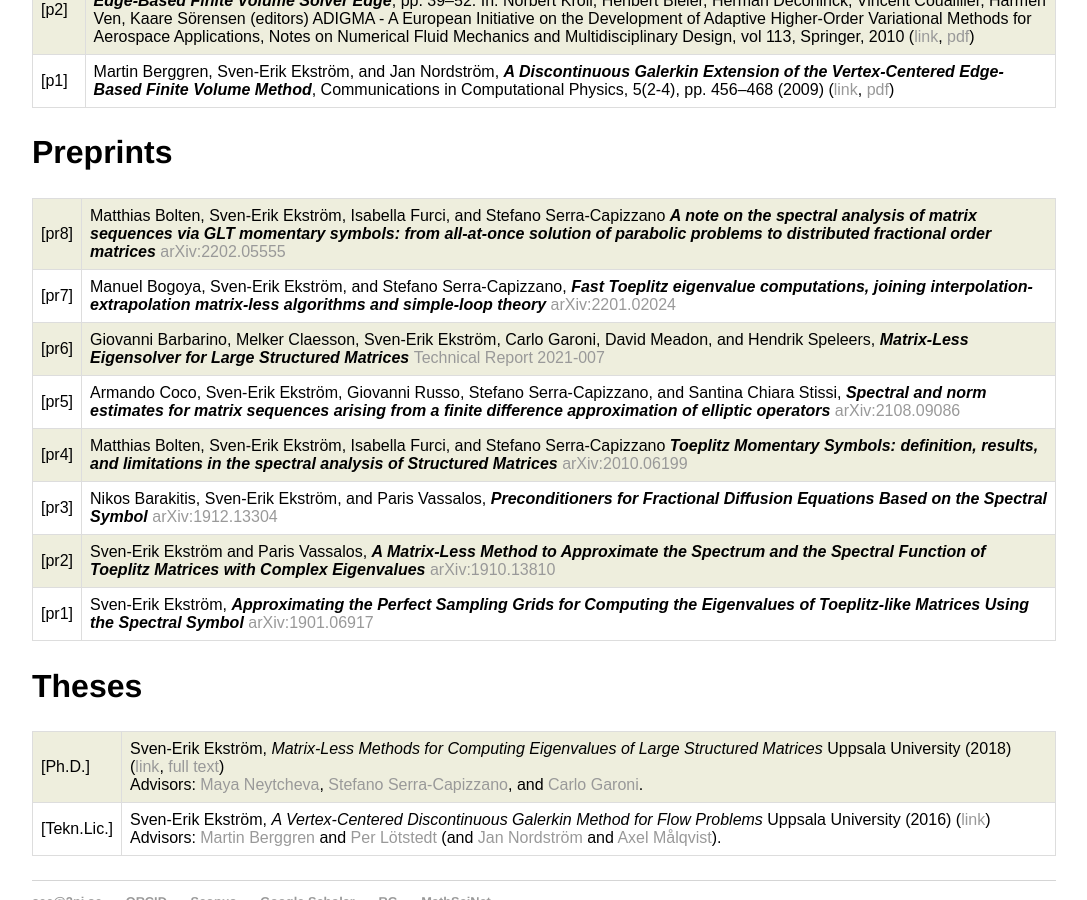
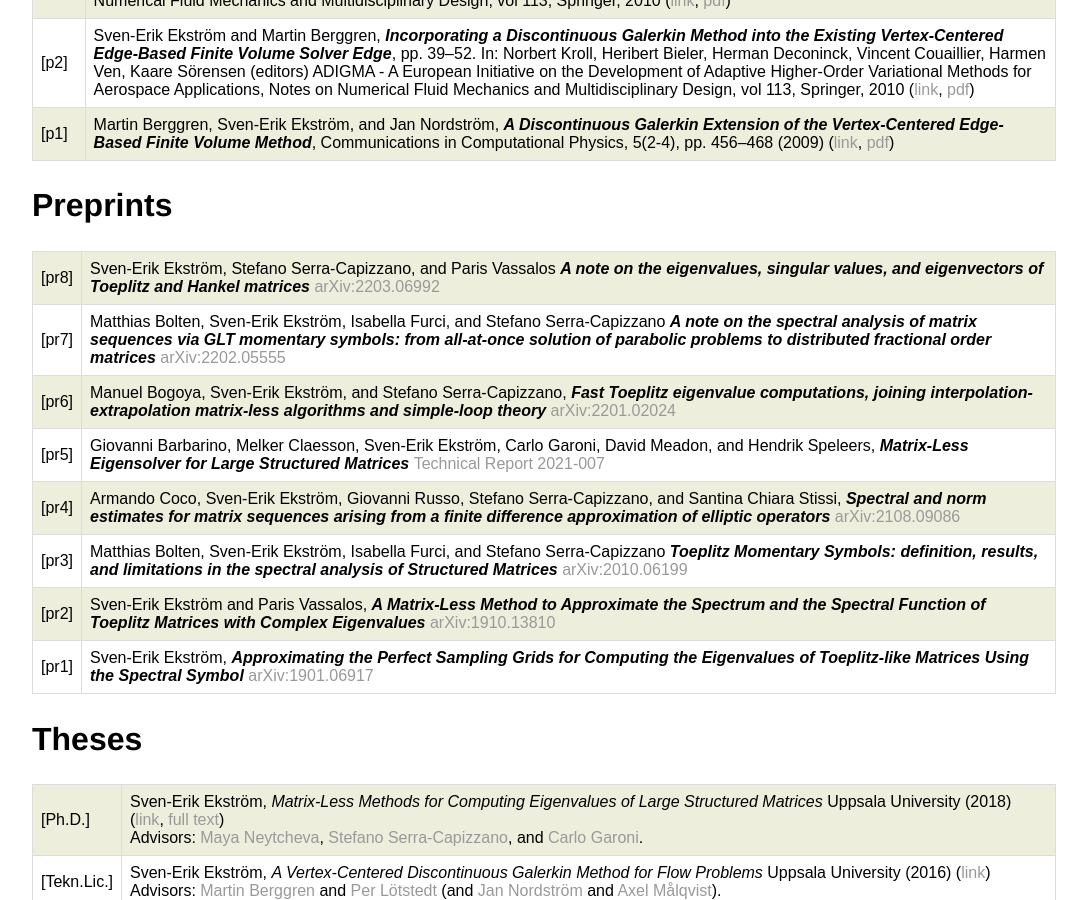
Before and after one commit to sverek/sverek.github.io, a Jekyll site: the page built from publications/index.html, in a window 1280 px wide and 900 px high, scrolled down 1076 px. Shown: the whole window, without its empty margins (96-1183 px from the left). Built offline with Jekyll 4.4.1, drawn with Linux system fonts in a browser that asks for light colours; some of the changed text lies outside the part shown.

Commit message:
updated publications

```diff
--- a/publications/index.html
+++ b/publications/index.html
@@ -25,6 +25,12 @@ tr:nth-child(odd) {
 	<p>
 		<h2>Publications</h2>
 		<table>
+			<tr>
+				<td>[p15]</td>
+				<td>Nikos Barakitis, Sven-Erik Ekström, and Paris Vassalos, <i><b>Preconditioners for Fractional Diffusion Equations Based on the Spectral Symbol
+				</b></i> <a href="https://arxiv.org/abs/1912.13304">arXiv:1912.13304</a> Numercial Linear Algebra with Applications (in press)
+				</td>
+			</tr>
 			<tr>
 				<td>[p14]</td>
 				<td>Sven-Erik Ekström and Paris Vassalos, <i><b>A Matrix-Less Method to Approximate the Spectrum and the Spectral Function of Toeplitz Matrices with Real Eigenvalues</b></i>,  Numerical Algorithms, 89, pp. 701–720 (2022) (<a href="https://doi.org/10.1007/s11075-021-01130-9">link</a>, <a href="/publications/pdf/p14.pdf">pdf</a>)
@@ -105,38 +111,38 @@ tr:nth-child(odd) {
 		<table>
 			<tr>
 				<td>[pr8]</td>
+				<td> Sven-Erik Ekström, Stefano Serra-Capizzano, and Paris Vassalos <i><b>A note on the eigenvalues, singular values, and eigenvectors of Toeplitz and Hankel matrices
+				</b></i> <a href="https://arxiv.org/abs/2203.06992">arXiv:2203.06992</a>
+				</td>
+			</tr>
+			<tr>
+				<td>[pr7]</td>
 				<td>Matthias Bolten, Sven-Erik Ekström, Isabella Furci, and Stefano Serra-Capizzano <i><b>A note on the spectral analysis of matrix sequences via GLT momentary symbols: from all-at-once solution of parabolic problems to distributed fractional order matrices
 				</b></i> <a href="https://arxiv.org/abs/2202.05555">arXiv:2202.05555</a>
 				</td>
 			</tr>
 			<tr>
-				<td>[pr7]</td>
+				<td>[pr6]</td>
 				<td>Manuel Bogoya, Sven-Erik Ekström, and Stefano Serra-Capizzano, <i><b>Fast Toeplitz eigenvalue computations, joining interpolation-extrapolation matrix-less algorithms and simple-loop theory
 				</b></i> <a href="https://arxiv.org/abs/2201.02024">arXiv:2201.02024</a>
 				</td>
 			</tr>
 			<tr>
-				<td>[pr6]</td>
+				<td>[pr5]</td>
 				<td>Giovanni Barbarino, Melker Claesson, Sven-Erik Ekström, Carlo Garoni, David Meadon, and Hendrik Speleers, <i><b>Matrix-Less Eigensolver for Large Structured Matrices
 				</b></i> <a href="http://www.it.uu.se/research/publications/reports/2021-007/">Technical Report 2021-007</a>
 				</td>
 			</tr>
 			<tr>
-				<td>[pr5]</td>
+				<td>[pr4]</td>
 				<td>Armando Coco, Sven-Erik Ekström, Giovanni Russo, Stefano Serra-Capizzano, and Santina Chiara Stissi, <i><b>Spectral and norm estimates for matrix sequences arising from a finite difference approximation of elliptic operators
 				</b></i> <a href="https://arxiv.org/abs/2108.09086">arXiv:2108.09086</a>
 				</td>
 			</tr>
 			<tr>
-				<td>[pr4]</td>
+				<td>[pr3]</td>
 				<td>Matthias Bolten, Sven-Erik Ekström, Isabella Furci, and Stefano Serra-Capizzano <i><b>Toeplitz Momentary Symbols: definition, results, and limitations in the spectral analysis of Structured Matrices
 				</b></i> <a href="https://arxiv.org/abs/2010.06199">arXiv:2010.06199</a>
-				</td>
-			</tr>
-			<tr>
-				<td>[pr3]</td>
-				<td>Nikos Barakitis, Sven-Erik Ekström, and Paris Vassalos, <i><b>Preconditioners for Fractional Diffusion Equations Based on the Spectral Symbol
-				</b></i> <a href="https://arxiv.org/abs/1912.13304">arXiv:1912.13304</a>
 				</td>
 			</tr>
     <tr>
```
